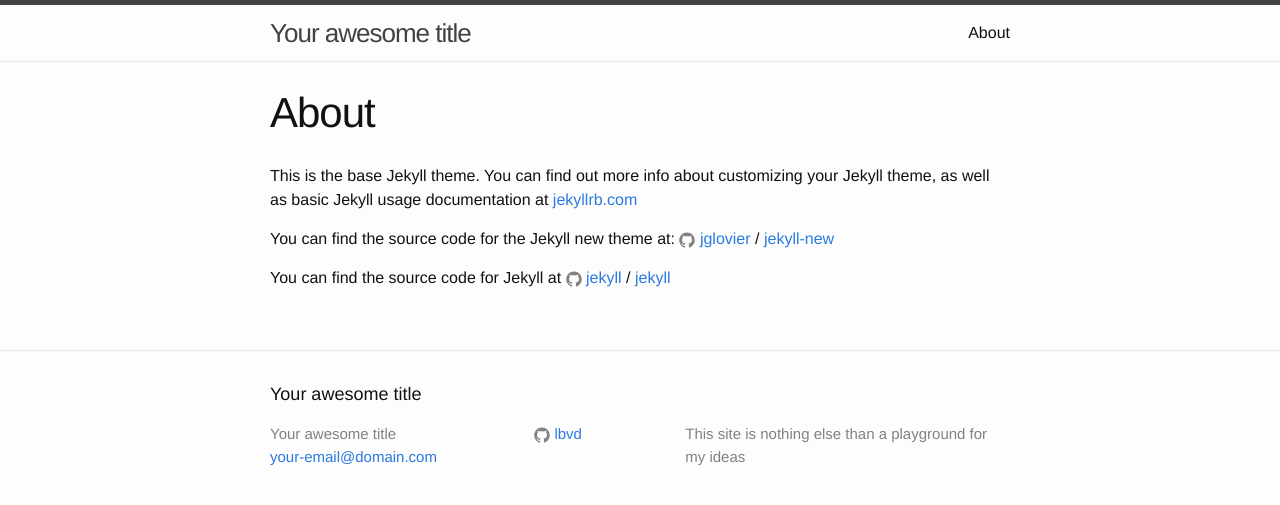
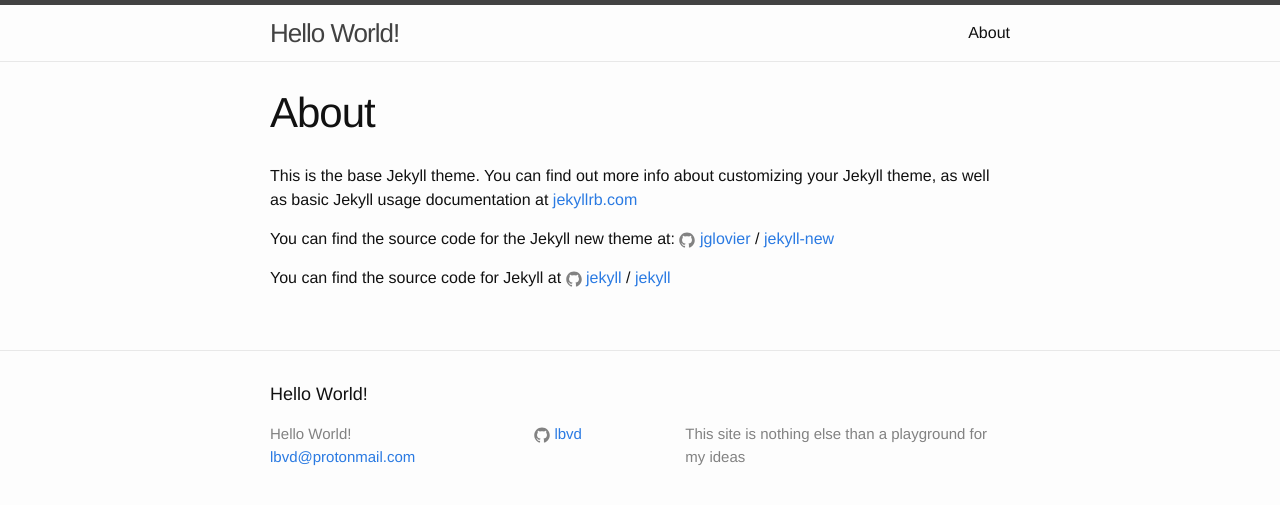
Before and after one commit to lbvd/lbvd.github.io, a Jekyll site: the page built from about.md, in a window 1280 px wide. Shown: the top 505 px of the page. Built offline with Jekyll 4.4.1, drawn with Linux system fonts in a browser that asks for light colours.

Commit message:
Update _config.yml

```diff
--- a/_config.yml
+++ b/_config.yml
@@ -6,8 +6,8 @@
 # 'jekyll serve'. If you change this file, please restart the server process.
 
 # Site settings
-title: Your awesome title
-email: your-email@domain.com
+title: Hello World!
+email: lbvd@protonmail.com
 description: This site is nothing else than a playground for my ideas
 baseurl: "" # the subpath of your site, e.g. /blog
 url: "https://lbvd.github.io" # the base hostname & protocol for your site
```
